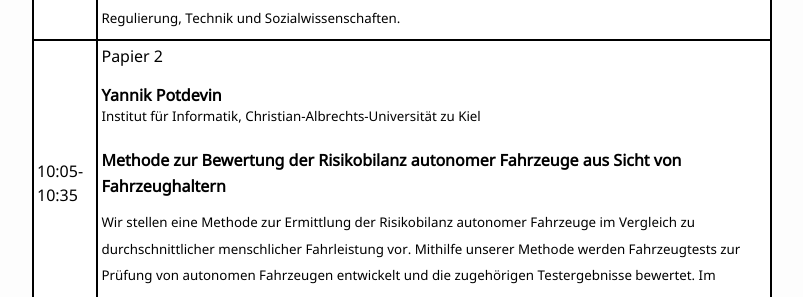
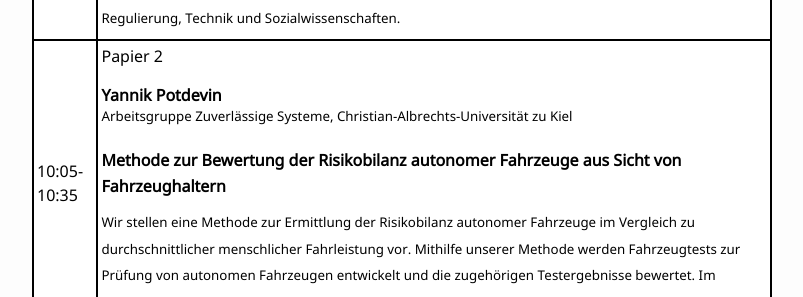
Before and after one commit to ASE-Workshop/2022, a Jekyll site: the page built from 0-programm.md, in a window 1280 px wide and 900 px high, scrolled down 1086 px. Shown: the part 153-450 px from the top of the window, without its empty margins (238-1041 px from the left). Built offline with Jekyll 4.4.1, drawn with Linux system fonts in a browser that asks for light colours.

Commit message:
Update 0-programm.md

```diff
--- a/0-programm.md
+++ b/0-programm.md
@@ -68,7 +68,7 @@ table.GeneratedTable thead {
       <td>10:05-10:35</td>
       <td>Papier 2<p></p>
         <b>Yannik Potdevin</b> <br/>
-        <sup> Institut für Informatik, Christian-Albrechts-Universität zu Kiel</sup> <p></p>
+        <sup> Arbeitsgruppe Zuverlässige Systeme, Christian-Albrechts-Universität zu Kiel</sup> <p></p>
         <b>Methode zur Bewertung der Risikobilanz autonomer Fahrzeuge aus Sicht von Fahrzeughaltern</b>
         <sup><p></p> Wir stellen eine Methode zur Ermittlung der Risikobilanz autonomer Fahrzeuge im Vergleich zu durchschnittlicher menschlicher Fahrleistung vor. Mithilfe unserer Methode werden Fahrzeugtests zur Prüfung von autonomen Fahrzeugen entwickelt und die zugehörigen Testergebnisse bewertet. Im Rahmen von zwei Fallstudien erproben wir unsere Methode und stellen Auszüge der Ergebnisse vor.<sup>
      <tr>
```
